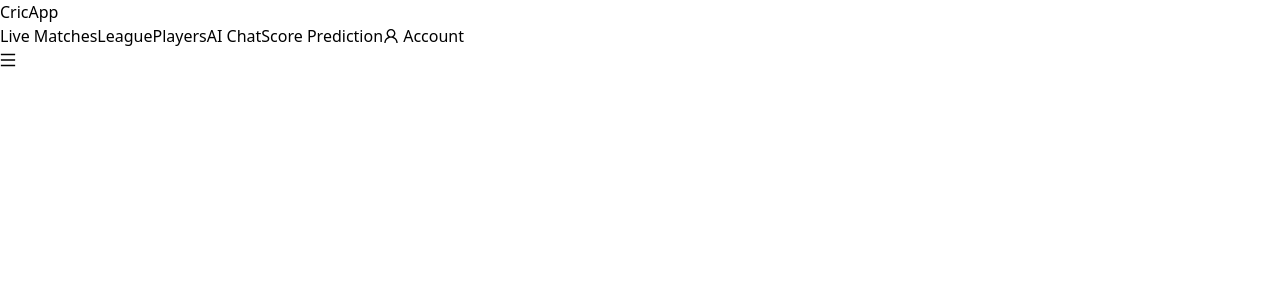
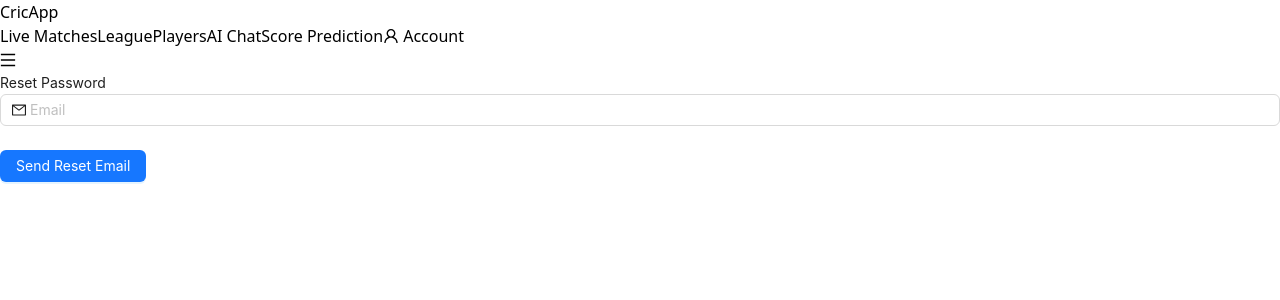
Before and after one commit to Arsalanbashir831/OSAMAFYPFINAL, a React (Vite) app in the folder my-project/: page /forgot in a window 1280 px wide. Shown: the top 300 px of the page. Built offline with nearby package versions, Linux system fonts and the light colour scheme.

Commit message:
Added forgot password

```diff
--- a/my-project/src/App.jsx
+++ b/my-project/src/App.jsx
@@ -9,7 +9,7 @@ import Login from './pages/Login';
 import Signup from './pages/Signup';
 import PlayersList from './pages/PlayerList';
 import Player from './components/Player';
-
+import ForgetPassword from './pages/ForgetPassword';
 const App = () => {
   const location = useLocation();
   const showNavbar = !['/login', '/signup'].includes(location.pathname);
@@ -26,6 +26,8 @@ const App = () => {
         <Route path='/login' element={<Login/>}></Route>
         <Route path='/signup' element={<Signup/>}></Route>
         <Route path='/player' element={<Player/>}></Route>
+        <Route path='/forgot' element={<ForgetPassword/>}></Route>
+
       </Routes>
     </>
   );
--- /dev/null
+++ b/my-project/src/pages/ForgetPassword.jsx
@@ -0,0 +1,54 @@
+import React, { useState } from 'react';
+import { Form, Input, Button, message } from 'antd';
+import { MailOutlined } from '@ant-design/icons';
+import { useNavigate } from 'react-router-dom';
+import { sendPasswordResetEmail } from 'firebase/auth';
+import { auth } from '../Connection/DB';
+
+const ForgotPassword = () => {
+  const [loading, setLoading] = useState(false);
+  const navigate = useNavigate();
+
+  const onFinish = async (values) => {
+    setLoading(true);
+    sendPasswordResetEmail(auth, values.email)
+        .then((response) => {
+            // console.log(response);
+            message.success('If your email is registered with us, you will receive a password reset link.');
+            navigate('/login');
+        })
+        .catch((error) => {
+            console.error('Error sending password reset email:', error);
+            message.error(error.message);
+        })
+        .finally(() => setLoading(false));
+  };
+
+  return (
+    <div className="min-h-screen bg-gray-100 flex flex-col items-center justify-center">
+      <Form
+        name="reset_password"
+        className="reset-form max-w-md w-full bg-white p-8 border rounded shadow-lg"
+        onFinish={onFinish}
+      >
+        <h1 className='text-xl font-bold py-5 text-center'>Reset Password</h1>
+        <Form.Item
+          name="email"
+          rules={[
+            { required: true, message: 'Please input your email!' },
+            { type: 'email', message: 'Please enter a valid email!' }
+          ]}
+        >
+          <Input prefix={<MailOutlined className="site-form-item-icon" />} placeholder="Email" />
+        </Form.Item>
+        <Form.Item>
+          <Button type="primary" htmlType="submit" className="reset-form-button w-full" loading={loading}>
+            Send Reset Email
+          </Button>
+        </Form.Item>
+      </Form>
+    </div>
+  );
+};
+
+export default ForgotPassword;
--- a/my-project/src/pages/Login.jsx
+++ b/my-project/src/pages/Login.jsx
@@ -52,7 +52,8 @@ const Login = () => {
           />
         </Form.Item>
         <Form.Item>
-          <a className="login-form-forgot float-right" href="#" onClick={(e) => e.preventDefault()}>
+
+          <a className="login-form-forgot float-right" href="/forgot">
             Forgot password
           </a>
         </Form.Item>
```
